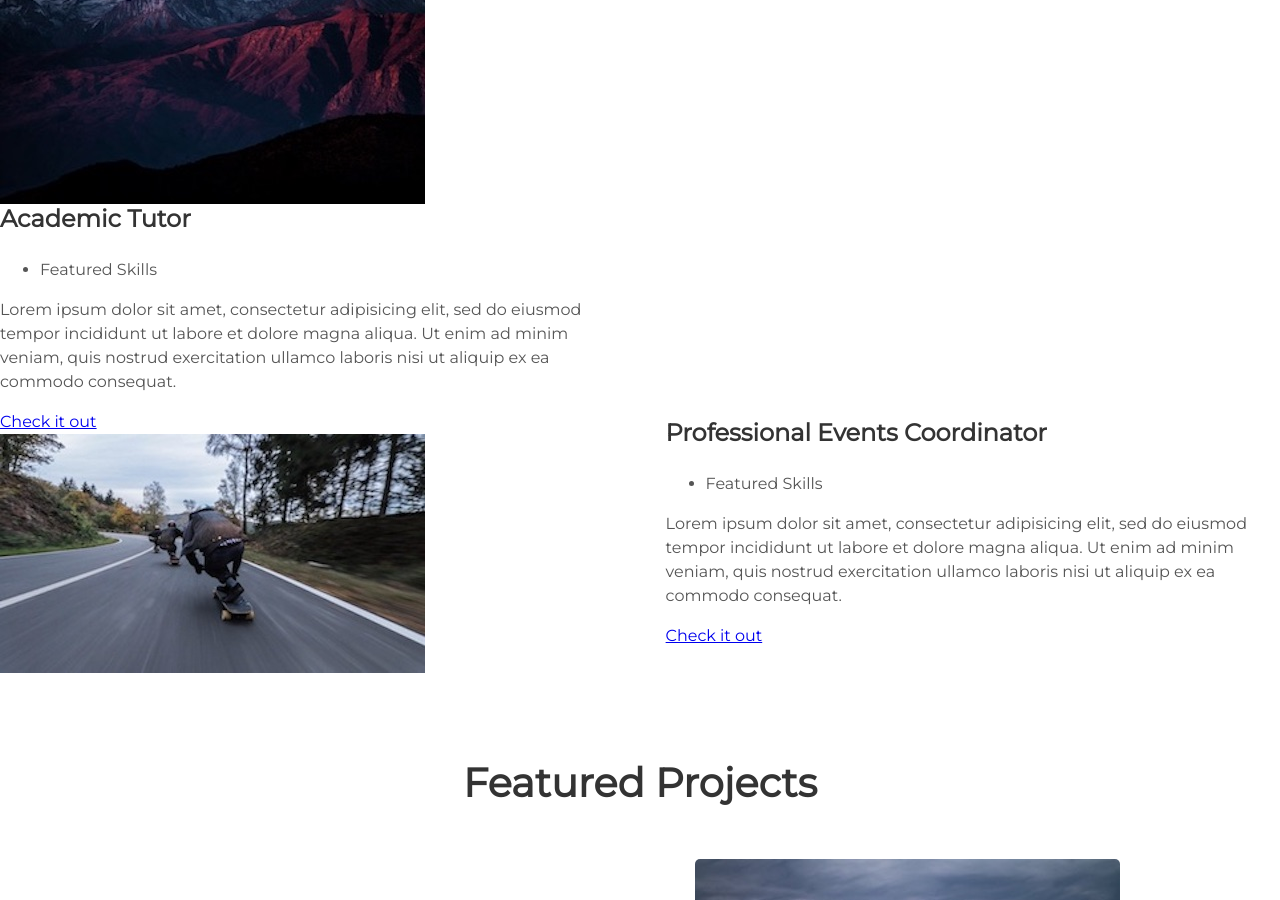
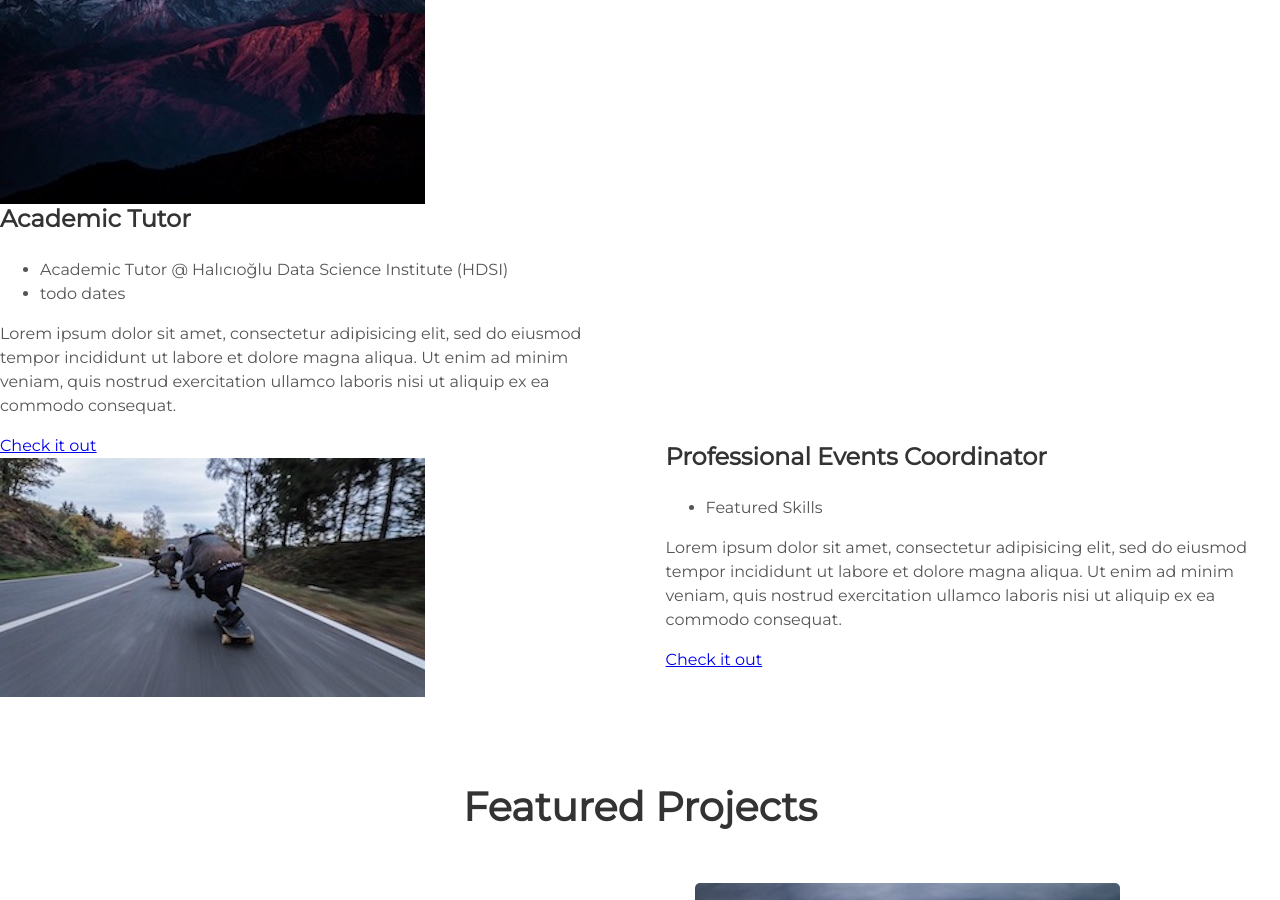
Before and after one commit to nickswetlin/nickswetlin, a Jekyll site: the page built from index.html, in a window 1280 px wide and 900 px high, scrolled down 1662 px. Built offline with Jekyll 4.4.1, drawn with Linux system fonts in a browser that asks for light colours.

Commit message:
start on exp section

```diff
--- a/_includes/experience.html
+++ b/_includes/experience.html
@@ -9,7 +9,8 @@
     <div class="contents">
       <h3> Academic Tutor </h3>
       <ul>
-        <li> Featured Skills</li>
+        <li> Academic Tutor @ Halıcıoğlu Data Science Institute (HDSI)</li>
+        <li> todo dates</li>
       </ul>
       <p>Lorem ipsum dolor sit amet, consectetur adipisicing elit, sed do eiusmod tempor incididunt ut labore et dolore magna aliqua. Ut enim ad minim veniam, quis nostrud exercitation ullamco laboris nisi ut aliquip ex ea commodo consequat.</p>
       <a class="experience-link" href="#">Check it out</a>
```
